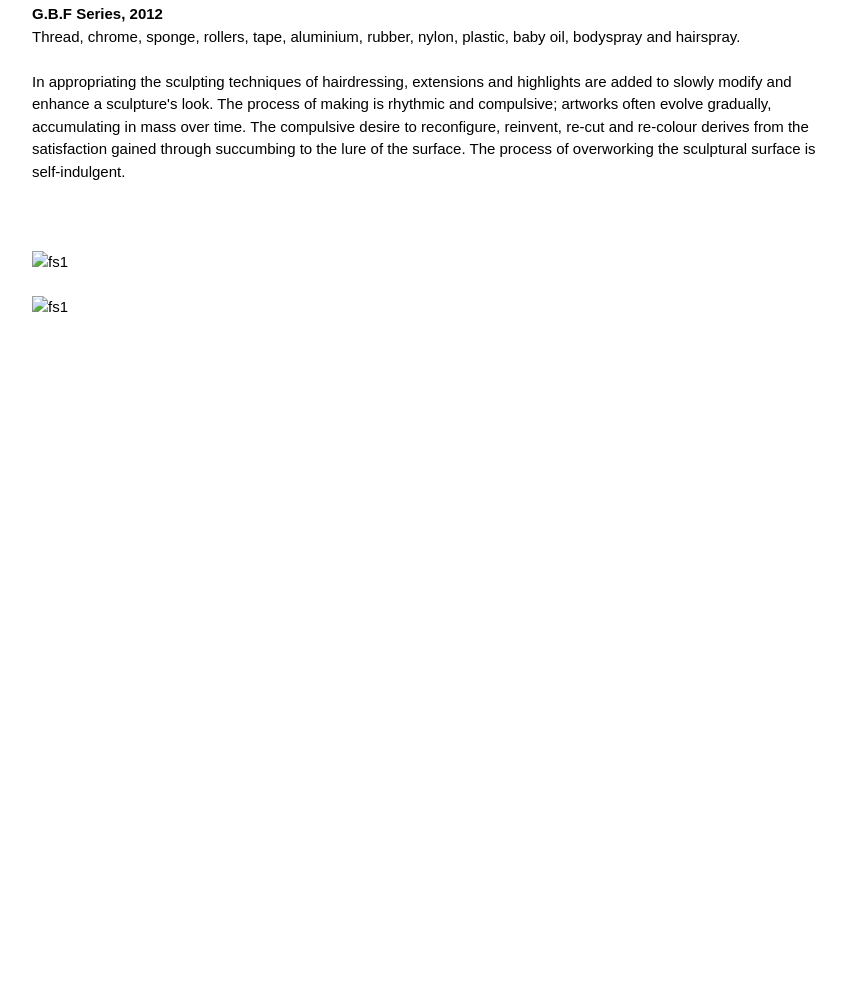
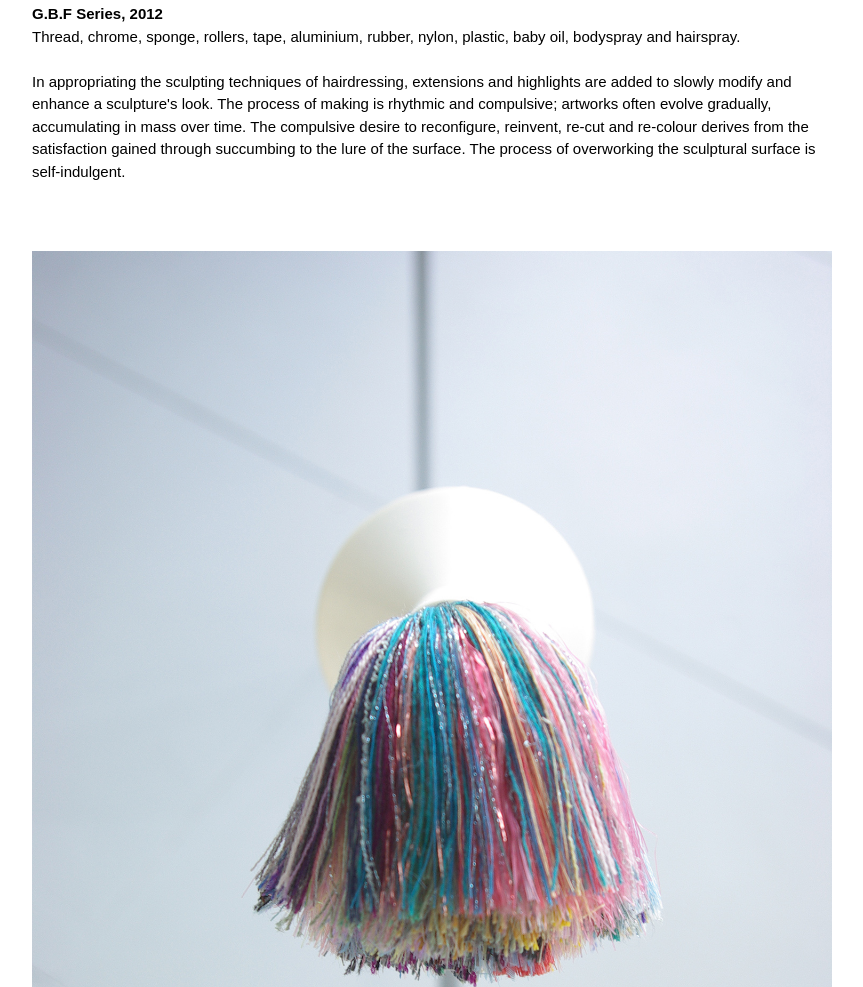
Before and after one commit to jjulier/my-project, a plain HTML site: page gbfseries.html in a window 1280 px wide. Shown: the part 1311-2298 px from the top of the page, without its empty margins (296-1159 px from the left). Before the commit the page ends 1712 px from the top, so only its background shows below. Drawn offline with Linux system fonts and the light colour scheme.

Commit message:
Update gbfseries.html

```diff
--- a/gbfseries.html
+++ b/gbfseries.html
@@ -47,8 +47,8 @@
    				<p> <strong>G.B.F Series, 2012</strong><br>
 
    					Thread, chrome, sponge, rollers, tape, aluminium, rubber, nylon, plastic, baby oil, bodyspray and hairspray.<br><br>In appropriating the sculpting techniques of hairdressing, extensions and highlights are added to slowly modify and enhance a sculpture's look. The process of making is rhythmic and compulsive; artworks often evolve gradually, accumulating in mass over time. The compulsive desire to reconfigure, reinvent, re-cut and re-colour derives from the satisfaction gained through succumbing to the lure of the surface. The process of overworking the sculptural surface is self-indulgent.<br><br><br><br>
-   				<img src="img/gbf/gbf2.jpg" alt="fs1" style="height:auto;width:800px"><br><br>
-   				<img src="img/gbf/gbf3.jpg" alt="fs1" style="height:auto;width:800px"><br>
+   				<img src="gbf/gbf2.jpg" alt="fs1" style="height:auto;width:800px"><br><br>
+   				<img src="gbf/gbf3.jpg" alt="fs1" style="height:auto;width:800px"><br>
    				<br>
    					<br><br>
    			</div>
```
